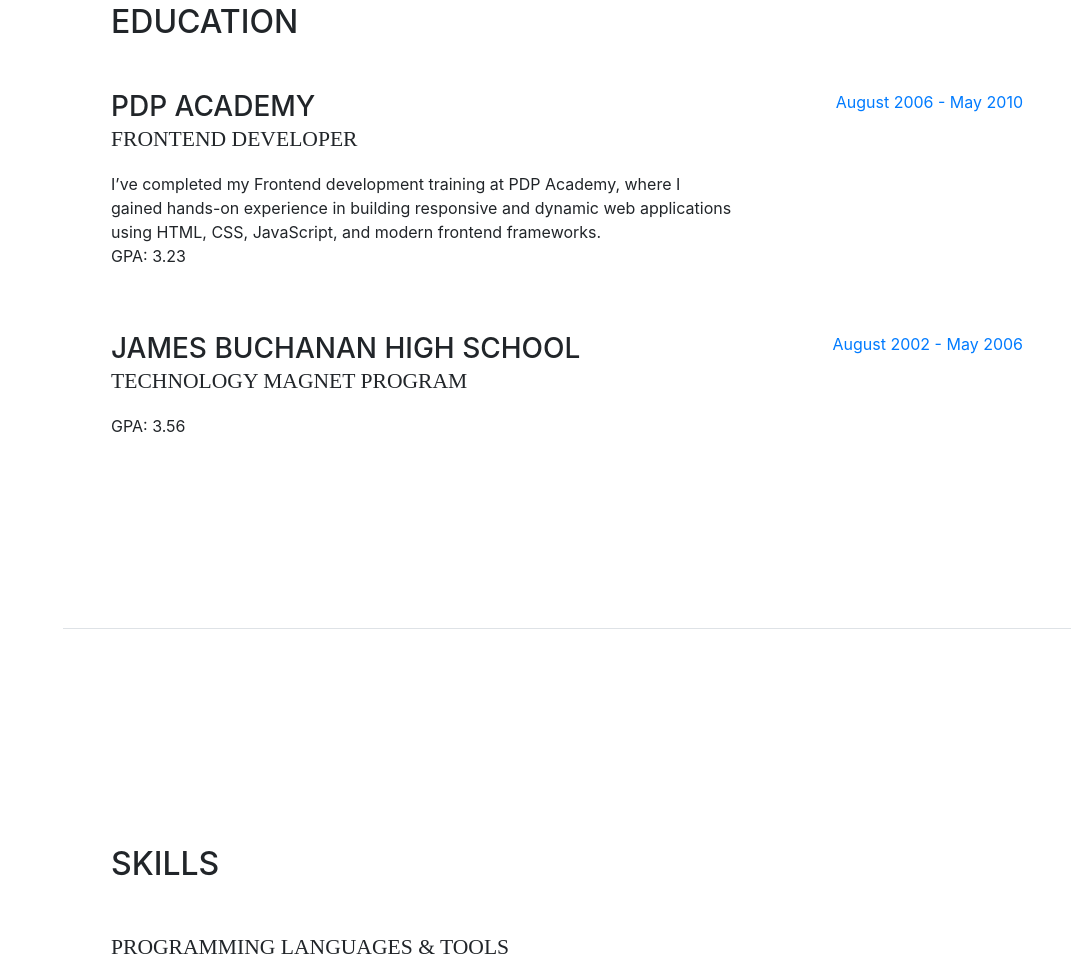
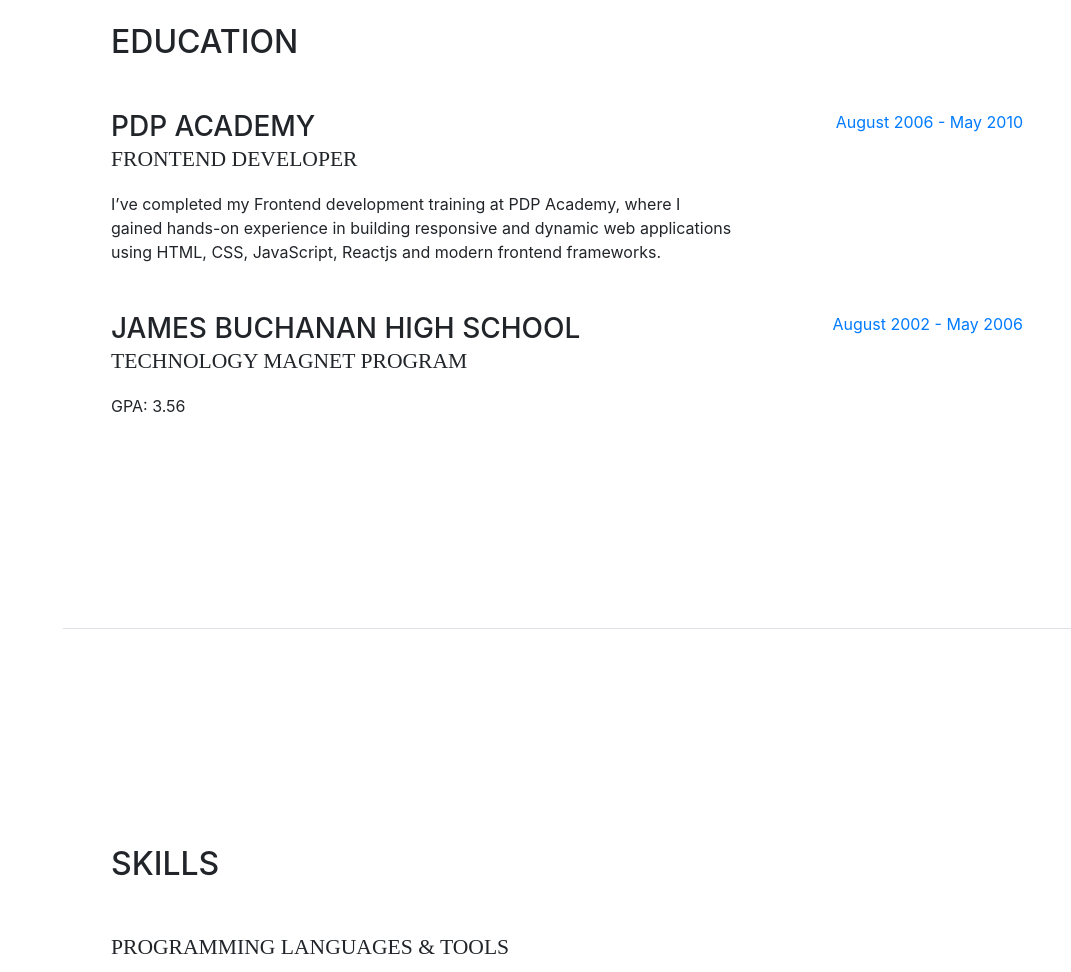
Before and after one commit to alamovAsadbek/my_portfolie, a website with bundled scripts: page index.html in a window 1280 px wide. Shown: the part 1771-2743 px from the top of the page, without its empty margins (209-1280 px from the left). Built offline with nearby package versions, Linux system fonts and the light colour scheme; files whose address does not match are found by name; a web font is replaced by a local one.

Commit message:
change html file

```diff
--- a/index.html
+++ b/index.html
@@ -166,10 +166,10 @@
                     <h3 class="mb-0">PDP ACADEMY</h3>
                     <div class="subheading mb-3">Frontend Developer</div>
                     <div>I’ve completed my Frontend development training at PDP Academy, where I gained hands-on
-                        experience in building responsive and dynamic web applications using HTML, CSS, JavaScript, and
+                        experience in building responsive and dynamic web applications using HTML, CSS, JavaScript,
+                        Reactjs and
                         modern frontend frameworks.
                     </div>
-                    <p>GPA: 3.23</p>
                 </div>
                 <div class="resume-date text-md-right">
                     <span class="text-primary">August 2006 - May 2010</span>
```
